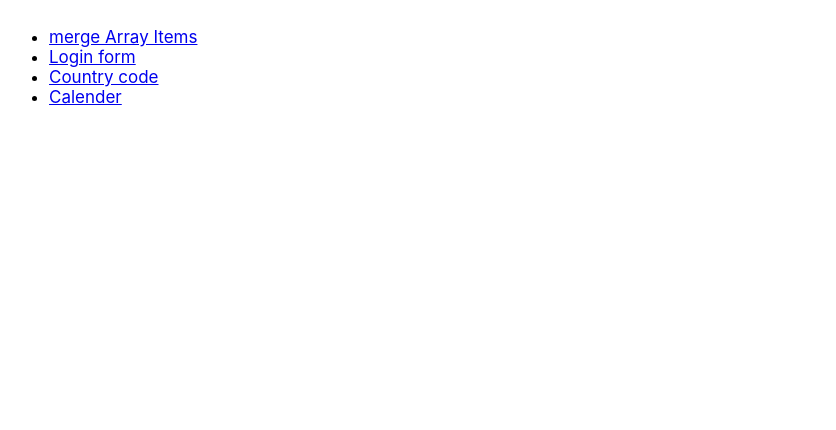
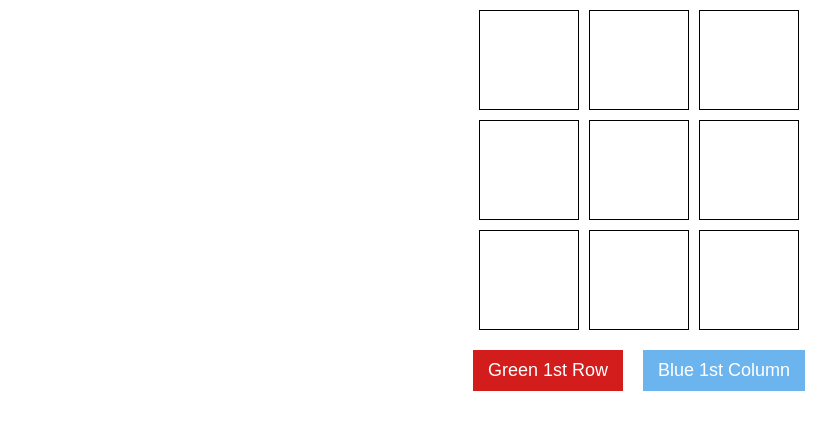
Before and after one commit to malcolmdcosta777/on-bench, a React (Create React App) app: page /randomBoxes in a window 1280 px wide. Shown: the top 430 px of the page, without its empty margins (1-837 px from the left). Built offline with nearby package versions, Linux system fonts and the light colour scheme.

Commit message:
sqaure box random color

```diff
--- a/src/App.jsx
+++ b/src/App.jsx
@@ -5,6 +5,7 @@ import LoginForm from './components/LoginForm/LoginForm';
 import CountryCode from './components/CountryCode/CountryCode';
 import DisplayDayDate from './components/DisplayDayDate/DisplayDayDate';
 import './assets/styles/main.scss';
+import RandomBoxes from './components/RandomBoxes';
 
 function App() {
   return (
@@ -14,7 +15,8 @@ function App() {
       <Route path='/login' element={<LoginForm />} />
       <Route path='/ccode' element={<CountryCode/>} />
       <Route path='/calender' element={<DisplayDayDate/>} />
-      <Route path='*' element={<Home />} />
+     <Route path='/randomBoxes' element={<RandomBoxes/>} />
+     <Route path='*' element={<Home />} />
     </Routes>
   );
 }
--- a/src/assets/styles/main.scss
+++ b/src/assets/styles/main.scss
@@ -9,7 +9,7 @@ html {
 }
 
 body {
-    padding: 10px;
+    padding: 10px; //not good pratice, simply done
     font-size: 1.7rem;
 }
 
@@ -24,43 +24,41 @@ body {
 @import './modules/card';
 @import './modules/label';
 @import './modules/dropdowns';
+@import './modules/flex';
+@import './modules/grid';
 
 //--------container----------------------------
-.my-container-fluid{
+.my-container-fluid {
     width: 100%;
+}
+
+.w-80 {
+    width: 80%;
+}
+
+
+//---center using margin
+.my-mx-auto {
+    margin-left: auto;
+    margin-right: auto;
 }
 
 
 //---------height--------------------------------
-.my-height-100{
+.my-height-100 {
     height: 100vh;
 }
 
 
 //------------------center-text-----------------
-.my-text-center{
+.my-text-center {
     text-align: center;
 }
 
 
 //---------------margins------------
-.my-margin-bottom-10{
+.my-margin-bottom-10 {
     margin-bottom: 10px;
-}
-
-//------------flex-------------------------------
-.my-display-flex{
-    display: flex;
-}
-
-.my-flex-center{
-    justify-content: center;
-    align-items: center;
-}
-
-.my-flex-wrap{
-    flex-wrap: wrap;
-    //flex-direction: row;
 }
 
 
@@ -71,25 +69,42 @@ body {
 }
 
 
-.my-form-button .my-btn{
+.my-form-button .my-btn {
     padding: 10px 20px;
-    border-radius:$input-border-radius;
+    border-radius: $input-border-radius;
+
 }
 
 
 //----boxes--------------------------------------------
 .my-box {
-    padding: 10px 15px;
+    padding: 10px;
     background: gold;
     color: #fff;
-    margin: 5px;
+    // margin: 5px;
     white-space: nowrap;
-    border-radius: 20px;
+    // border-radius: 20px;
+
+
+    &-white {
+        border: 1px solid black;
+        background: #fff;
+        color: black;
+    }
+
+    &-square-100 {
+        height: 100px;
+        width: 100px;
+        ;
+    }
 }
 
 
+
+
+
 //------select----------------------------------------------
-.my-select{
+.my-select {
     outline: 0;
     padding: 10px;
     min-width: 200px;
--- a/src/assets/styles/modules/_button.scss
+++ b/src/assets/styles/modules/_button.scss
@@ -36,7 +36,8 @@
         background: rgb(211, 29, 29);
         color: #fff;
 
-         &:focus, &:hover{
+        &:focus,
+        &:hover {
             background: rgb(226, 17, 17);
         }
     }
@@ -45,10 +46,11 @@
     &--secondary {
         background: #6CB4EE;
         color: #fff;
-        border-radius: 40px;
+        // border-radius: 40px;
         font-size: 1.8rem;
 
-         &:focus, &:hover{
+        &:focus,
+        &:hover {
             background: #5aa9e9;
             color: #fff;
         }
--- /dev/null
+++ b/src/assets/styles/modules/_flex.scss
@@ -0,0 +1,23 @@
+//------------flex-------------------------------
+.my-display-flex {
+    display: flex;
+
+}
+
+.my-flex{
+
+    &-center {
+        justify-content: center;
+        align-items: center;
+    }
+
+    &-wrap {
+        flex-wrap: wrap;
+        //flex-direction: row;
+    }
+
+    &-gap-10 > div {
+        margin: 10px;
+    }
+
+}
--- /dev/null
+++ b/src/assets/styles/modules/_grid.scss
@@ -0,0 +1,24 @@
+//----grids----------------
+.my-display-grid {
+    display: grid;
+}
+
+.my-grid {
+
+    &-1x2 {
+        grid-template-columns: repeat(2, 100px);
+    }
+
+    &-1x3 {
+        grid-template-columns: repeat(3, 1fr);
+    }
+
+    &-gap-10 {
+        gap: 10px;
+    }
+
+    // &-template-row-100 {
+    //     grid-template-rows: repeat(3, 100px);
+    //     ;
+    // }
+}
--- a/src/components/Home.jsx
+++ b/src/components/Home.jsx
@@ -7,7 +7,7 @@ const Home = () => {
             <li><NavLink to={'/login'}>Login form</NavLink></li>
             <li><NavLink to={'/ccode'}>Country code</NavLink></li>
             <li><NavLink to={'/calender'}>Calender</NavLink></li>
-
+            <li><NavLink to={'/randomBoxes'}>random Boxes</NavLink></li>
         </ul>
      );
 }
--- a/src/components/MergeArray/MergeComponents.jsx
+++ b/src/components/MergeArray/MergeComponents.jsx
@@ -55,14 +55,14 @@ const MergeComponents = () => {
         <>
             <h2>oldProdList</h2>
 
-            <div className="my-display-flex my-flex-wrap my-margin-bottom-10">
+            <div className="my-display-flex my-flex-wrap my-margin-bottom-10 my-flex-gap-10">
                 {oldProdList?.length && oldProdList.map((item, index) =>
                     <div className="my-box" key={index}>{item.productName}</div>)}
             </div>
 
 
             <h2>newProdList</h2>
-            <div className="my-display-flex my-flex-wrap my-margin-bottom-10">
+            <div className="my-display-flex my-flex-wrap my-margin-bottom-10 my-flex-gap-10">
                 {newProdList?.length &&  newProdList.map((item, index) =>
                     <div className="my-box" key={index}>{item.productName}</div>)}
             </div>
@@ -73,7 +73,7 @@ const MergeComponents = () => {
 
 
             <h2>mereged oldProdList</h2>
-            <div className="my-display-flex my-flex-wrap my-margin-bottom-10">
+            <div className="my-display-flex my-flex-wrap my-margin-bottom-10 my-flex-gap-10">
                 {  meregedoldProdList.map((item, index) =>
                     <div className="my-box" key={index}>{item.productName}</div>)}
             </div>
--- /dev/null
+++ b/src/components/RandomBoxes.jsx
@@ -0,0 +1,74 @@
+
+//you need to take such type of structure and on click on each square you need to change the color of it. random color
+
+import { useState } from "react";
+import { generateRandomColor } from "../utils/generateHexColor";
+
+const RandomBoxes = () => {
+
+
+    const [boxes, setBoxes] = useState(Array(9).fill(null))
+
+    const handleColorChange = (index) => {
+        // console.log('handleColorChange');
+        let newBoxes = boxes.map(color => color);
+        newBoxes[index] = "#" + generateRandomColor();
+        setBoxes(newBoxes);  //change the color  asked  but using it as background instead
+    };
+
+    const changeFirstRow = () => {
+        const newBoxes = boxes.map((color, index) => index === 0 || index === 1 || index === 2 ? "green" : color);
+        setBoxes(newBoxes);
+    };
+
+
+    const changeFirstCol = () => {
+        const newBoxes = boxes.map((color, index) => index % 3 === 0 ? "blue" : color); //can do 0%3 since 9 not present in index
+        setBoxes(newBoxes);
+    };
+
+
+    return (
+        <>
+
+
+
+            <div className=" my-mx-auto w-80">
+
+                <div className="my-display-flex  my-flex-center my-margin-bottom-10">
+
+                    <div className="my-display-grid  my-grid-gap-10  my-grid-1x3">
+                        {boxes.map((color, index) =>
+                            <div
+                                className="my-box my-box-white my-box-square-100 "
+                                //  style={{ background: color ?? "inherit" }} key={index}
+                                style={{ background: color ?? "#ff", color: '#fff' }} key={index} //else reset if hex color invalid
+                                onClick={() => handleColorChange(index)}
+                            >{color}</div>)}
+                    </div>
+
+
+
+
+                </div>
+
+                <div className="my-display-flex  my-flex-center my-flex-gap-10 my-flex-wrap">
+
+                    <div >
+                        <button className="my-btn my-btn--primary" onClick={() => changeFirstRow()}>Green 1st Row</button>
+                    </div>
+
+                    <div>
+                        <button className="my-btn my-btn--secondary" onClick={() => changeFirstCol()}>Blue 1st Column</button>
+                    </div>
+
+                </div>
+
+
+            </div>
+
+        </>
+    );
+}
+
+export default RandomBoxes;
--- a/src/components/common/Calender.jsx
+++ b/src/components/common/Calender.jsx
@@ -5,7 +5,7 @@
 //type="week"
 //type="month"
 
-const Calender = ({value, onChange}) => {
+const Calender = ({ value, onChange }) => {
 
 
     return (
--- /dev/null
+++ b/src/utils/generateHexColor.js
@@ -0,0 +1,10 @@
+export const generateRandomColor = () =>{
+
+
+    const randomColor = Math.floor(Math.random() * 16777215).toString(16);
+//might give invalid color?
+
+    return  randomColor ;
+
+
+}
```
